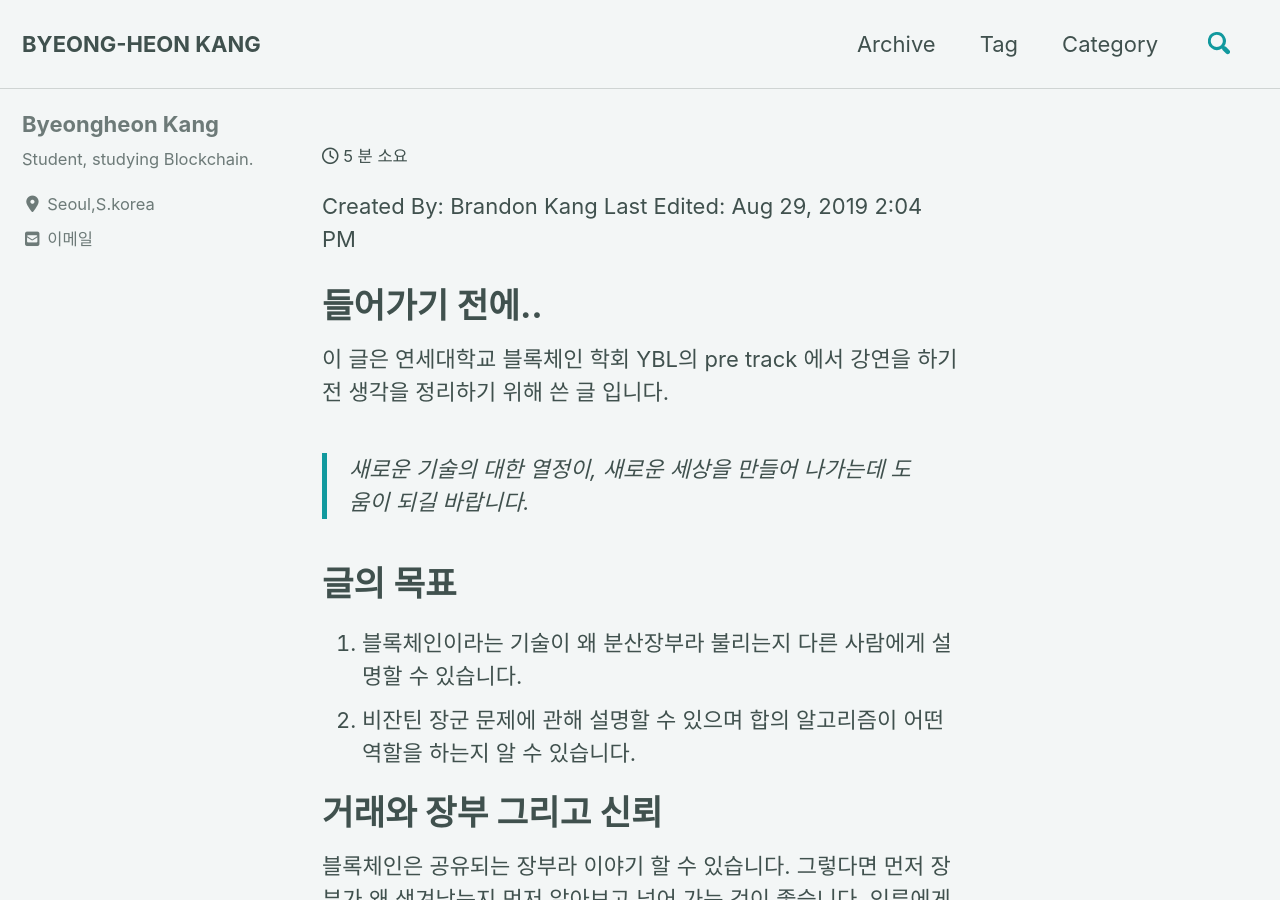
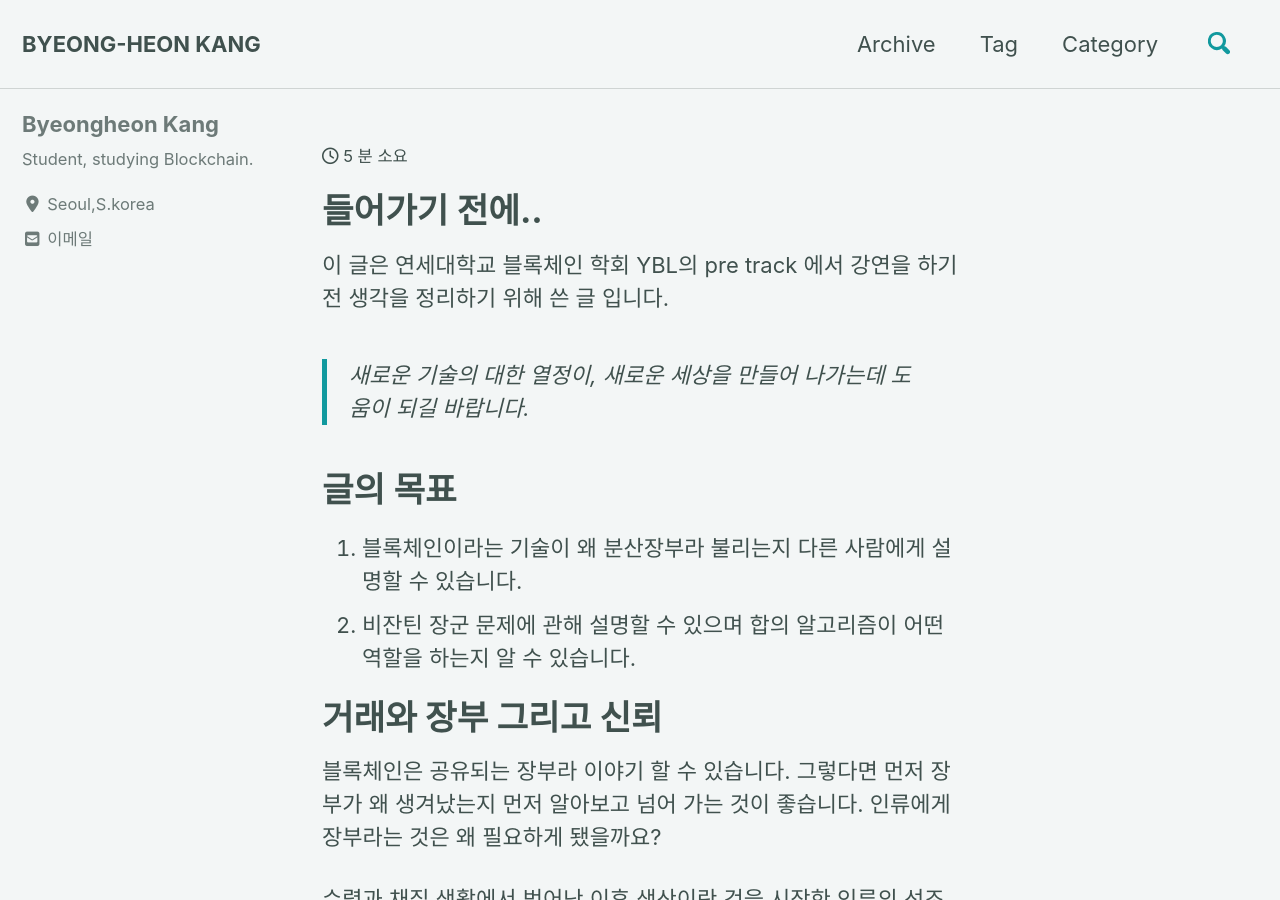
Before and after one commit to devtrail42/devtrail42.github.io, a Jekyll site: the page built from _posts/2019-08-29-ByzantineProblem.md, in a window 1280 px wide and 900 px high. Built offline with Jekyll 4.4.1, drawn with Linux system fonts in a browser that asks for light colours; cached includes are drawn as plain includes; nearby versions of some CDN libraries; comment, search, counter and statistics services are not loaded.

Commit message:
Update 2019-08-29-ByzantineProblem.md

```diff
--- a/_posts/2019-08-29-ByzantineProblem.md
+++ b/_posts/2019-08-29-ByzantineProblem.md
@@ -10,12 +10,9 @@ header:
       url: "https://unsplash.com"
 
 categories: [BlockChain]
-tags: [YBL],[BlockChain]
+tags: [YBL] , [BlockChain]
 comments: true
 ---
-
-Created By: Brandon Kang
-Last Edited: Aug 29, 2019 2:04 PM
 
 # 들어가기 전에..
 
```
Also changed, not shown: other parts of _posts/2019-08-29-ByzantineProblem.md (+1 -1 lines).
